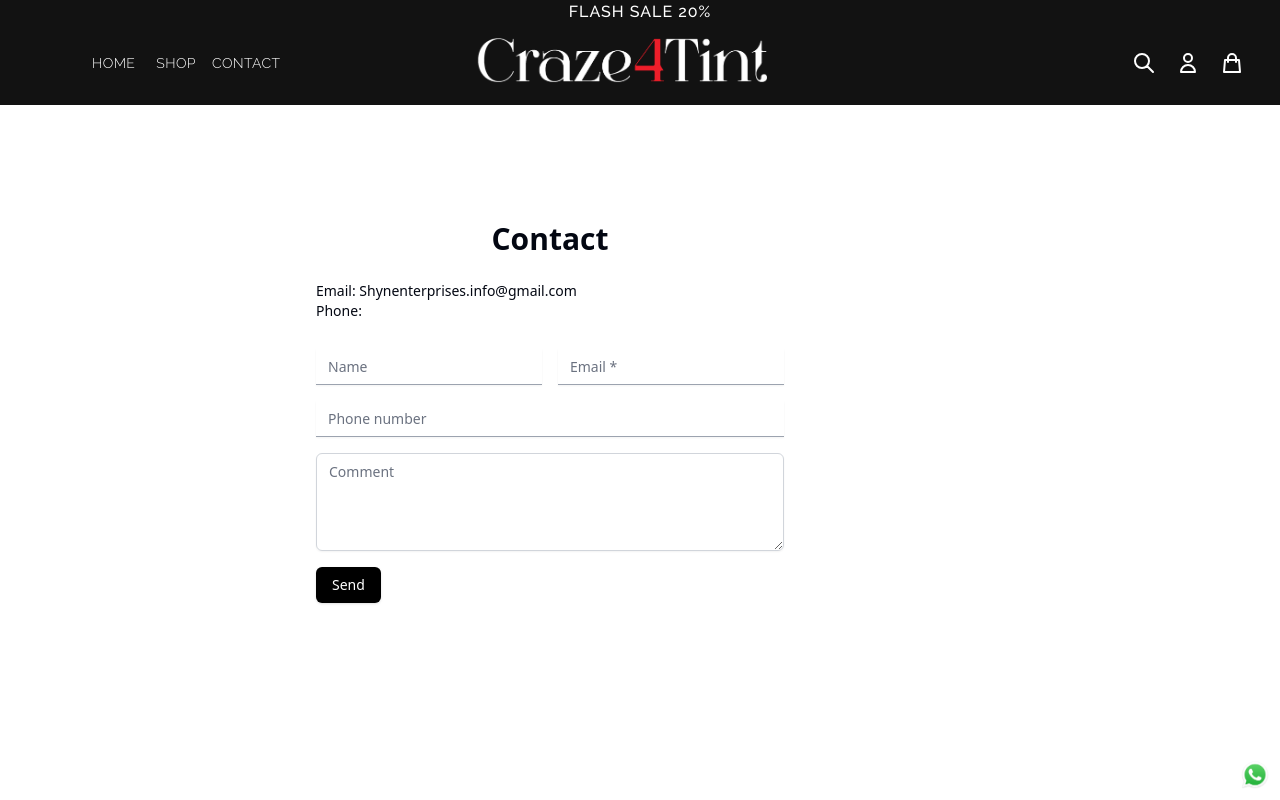
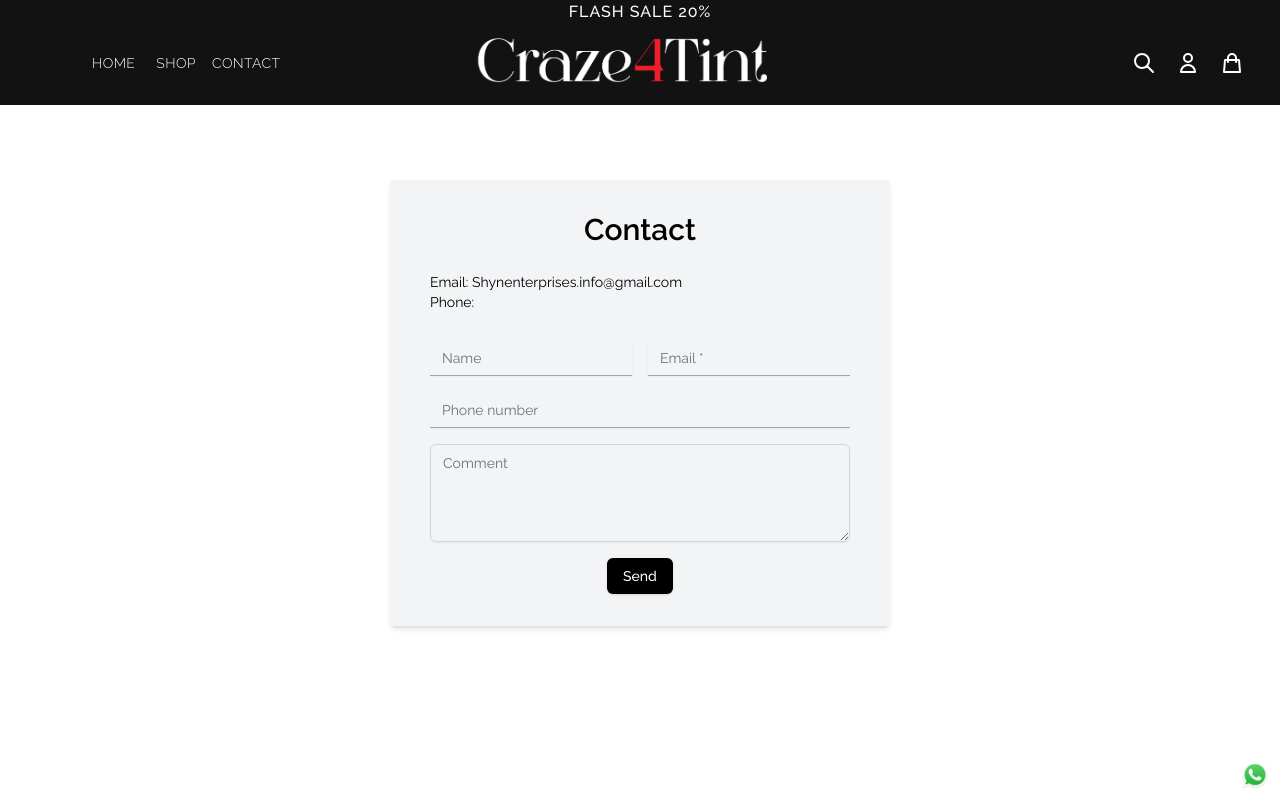
Before and after one commit to zzpulkitzz/Craze4Tint, a React (Vite) app: page /contact in a window 1280 px wide. Built offline with nearby package versions, Linux system fonts and the light colour scheme; no server answers; a web font is replaced by a local one.

Commit message:
level 2 improv 2

```diff
--- a/src/Contact.jsx
+++ b/src/Contact.jsx
@@ -17,7 +17,7 @@ export default function ContactForm() {
   }
 
   return (
-    <div className="max-w-[500px] w-[50vw] mx-auto p-4 absolute top-[205px] left-[300px]">
+    <div className="sm:w-[500px] w-[350px] mx-auto p-8 absolute top-[170px] left-[50vw] translate-x-[-175px] sm:translate-x-[-250px] translate-y-[10px] sm:translate-y-[10px] bg-gray-100 text-black font-raleway px-[40px] shadow-md">
       <h1 className="text-3xl font-semibold text-center mb-6">Contact</h1>
       <div className="mb-6">
         <p className="text-sm">Email: Shynenterprises.info@gmail.com</p>
@@ -79,8 +79,8 @@ export default function ContactForm() {
             className="w-full border-gray-300"
           />
         </div>
-        <div>
-          <Button type="submit" className="bg-black text-white hover:bg-gray-800">
+        <div className='flex justify-center'>
+          <Button type="submit" className="bg-black text-white hover:bg-gray-200 hover:text-black">
             Send
           </Button>
         </div>
```
